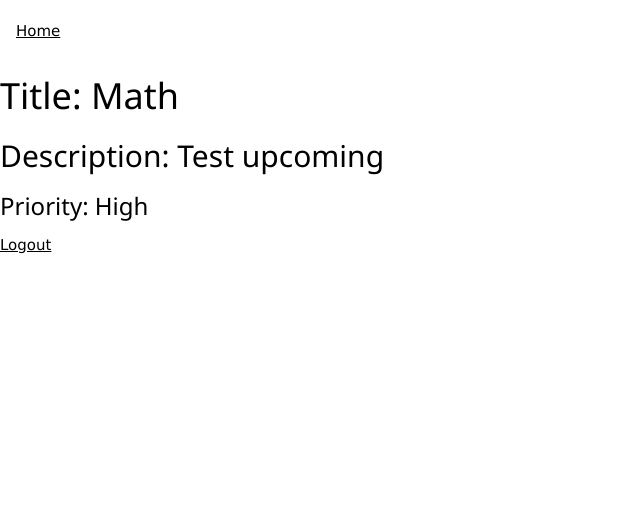
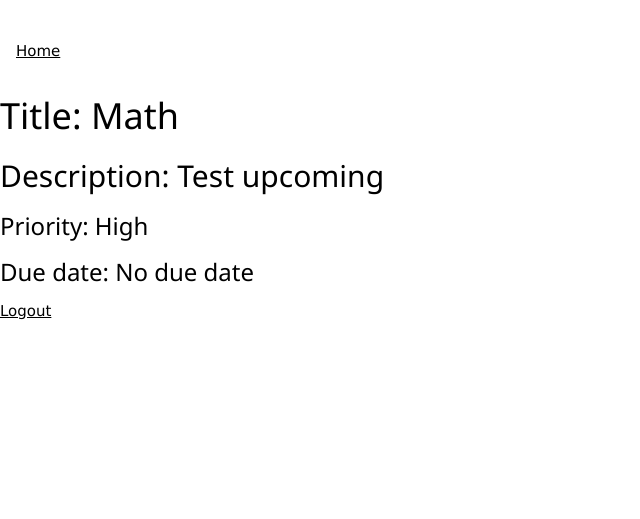
Before and after one commit to skonned/Focustrack, a Flask app: page /task/1 in a window 1280 px wide. Shown: the top 519 px of the page, without its empty margins (0-640 px from the left). Run offline with Flask 3, Linux system fonts and the light colour scheme.

Commit message:
Upgraded the dashboard error system and added a feature where you can add a due date.

```diff
--- a/app.py
+++ b/app.py
@@ -64,11 +64,10 @@ class User(db.Model):
 
 @app.route("/")
 def home():
-    # home page - has all current tasks, completed tasks, progress, priority and ability to create new task
+    # home page - has ability to login or signup and also contains guest mode
     if "username" in session:
         return redirect(url_for("dashboard"))
-    tasks = db.session.execute(select(Task)).scalars()
-    return render_template("home.html", tasks=tasks)
+    return render_template("home.html")
 
 
 @app.route("/add_task", methods=["POST"])
@@ -79,12 +78,17 @@ def add_task():
     title = request.form.get("title")
 
     if not title or not title.split():
-        return render_template("404.html", error="Title is required.")
+        tasks = db.session.execute(select(Task).where(Task.user_id == session["user_id"])).scalars().all()
+        return render_template("dashboard.html", username=session["username"], tasks=tasks, error="A title is required.")
+
+    due_date_value = request.form.get("due_date")
+
     task = Task(
         # get the form data from the request object
         title=request.form["title"],
         description=request.form["description"],
         priority=request.form["priority"],
+        due_date=datetime.fromisoformat(due_date_value) if due_date_value else None,
         user_id=session.get("user_id")
     )
 
@@ -171,6 +175,7 @@ def login():
 # Dashboard route
 @app.route("/dashboard")
 def dashboard():
+    # dashboard page - has all current tasks, completed tasks, progress, priority and ability to create new task
     if "user_id" not in session:
         return redirect(url_for("home"))  # if not logged in, return to home page
     tasks = db.session.execute(select(Task).where(Task.user_id == session["user_id"])).scalars().all()
--- a/static/static.css
+++ b/static/static.css
@@ -5,6 +5,10 @@
     width: 90%;
     margin: auto;
     margin-top: 50px;
+}
+
+.w3-container {
+    margin-top: 20px;
 }
 
 .site-header {
--- a/templates/dashboard.html
+++ b/templates/dashboard.html
@@ -14,8 +14,14 @@
     <input type="text" name="description">
     <label for="priority">Priority</label>
     <input type="text" name="priority">
+    <label for="due_date">Due date</label>
+    <input type="datetime-local" name="due_date">
     <input type="submit" value="add">
 </form>
+
+{% if error %}
+    <p style="color: red;">{{ error }}</p>
+{% endif %}
 
 <div class="task-container">
 {% for task in tasks %}
--- a/templates/task.html
+++ b/templates/task.html
@@ -6,6 +6,14 @@
 <h1>Title: {{ task.title }} </h1>
 <h2>Description: {{ task.description }} </h2>
 <h3>Priority: {{ task.priority }} </h3>
+<h3>
+    Due date:
+    {% if task.due_date %}
+        {{ task.due_date.strftime("%B %d, %Y at %I:%M %p") }}
+    {% else %}
+        No due date
+    {% endif %}
+</h3>
 
 <a href="/logout" class="logout-button">Logout</a>
 {% endblock %}
```
Also changed, not shown: instance/focustrack.db.
